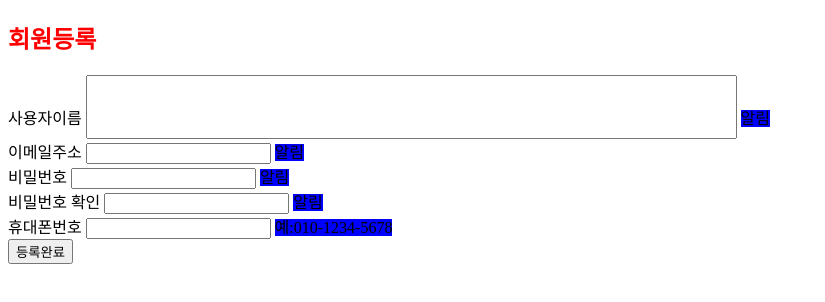
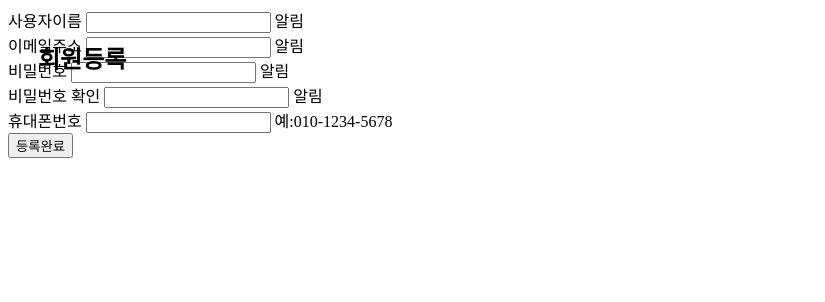
Before and after one commit to kimmang94/HTML-CSS-JS_Tutirual, a plain HTML site: page index.html in a window 1280 px wide. Shown: the whole page, without its empty margins (0-825 px from the left). Drawn offline with Linux system fonts and the light colour scheme.

Commit message:
CSS추가

```diff
--- a/styless.css
+++ b/styless.css
@@ -1,11 +1,12 @@
-h2 {
-    color : red;
+body {
+    display: block;
+    position: relative;
 }
 
-#nickname {
-    font-size: 50px;
+h2 {
+    position: absolute;
+    top: 12px;
+    left:30px;
+    right: 50px;
+    bottom: 14px;
 }
-
-.helperText{
-    background-color: blue;
-}
```
